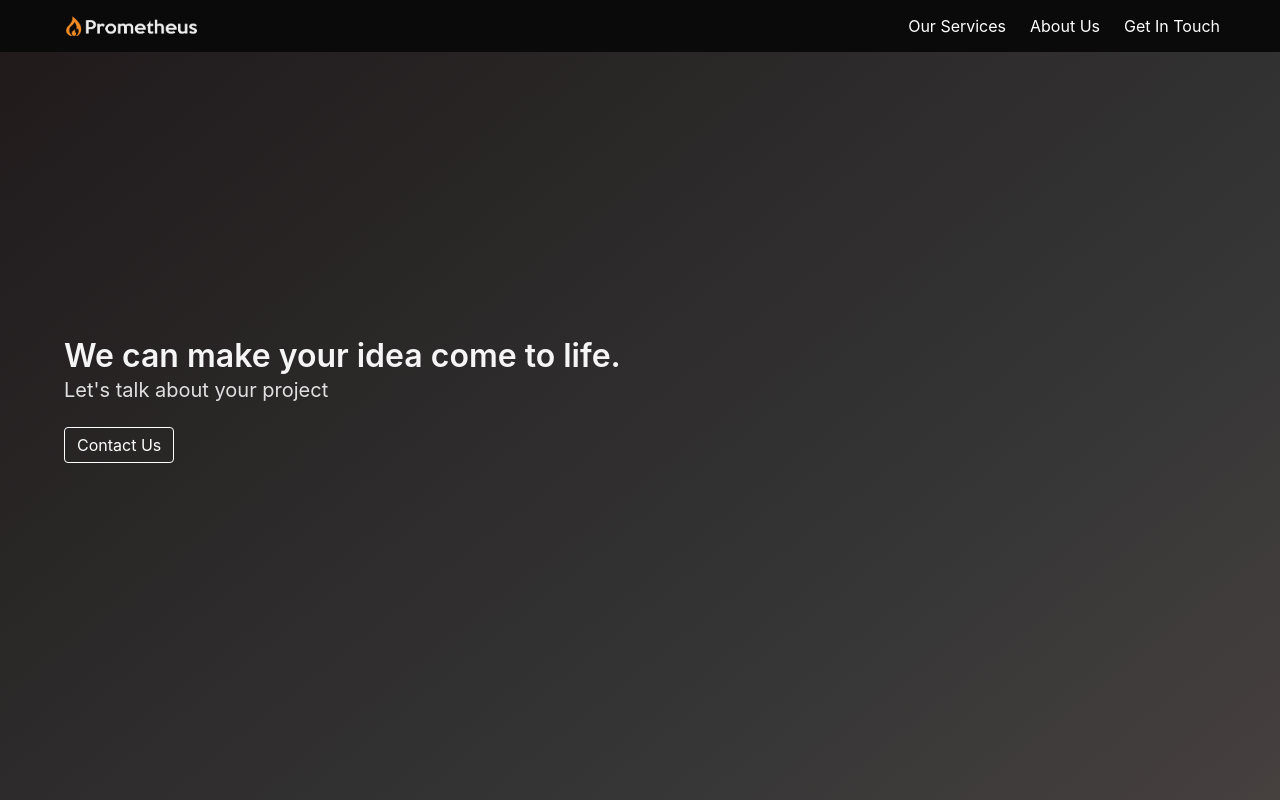
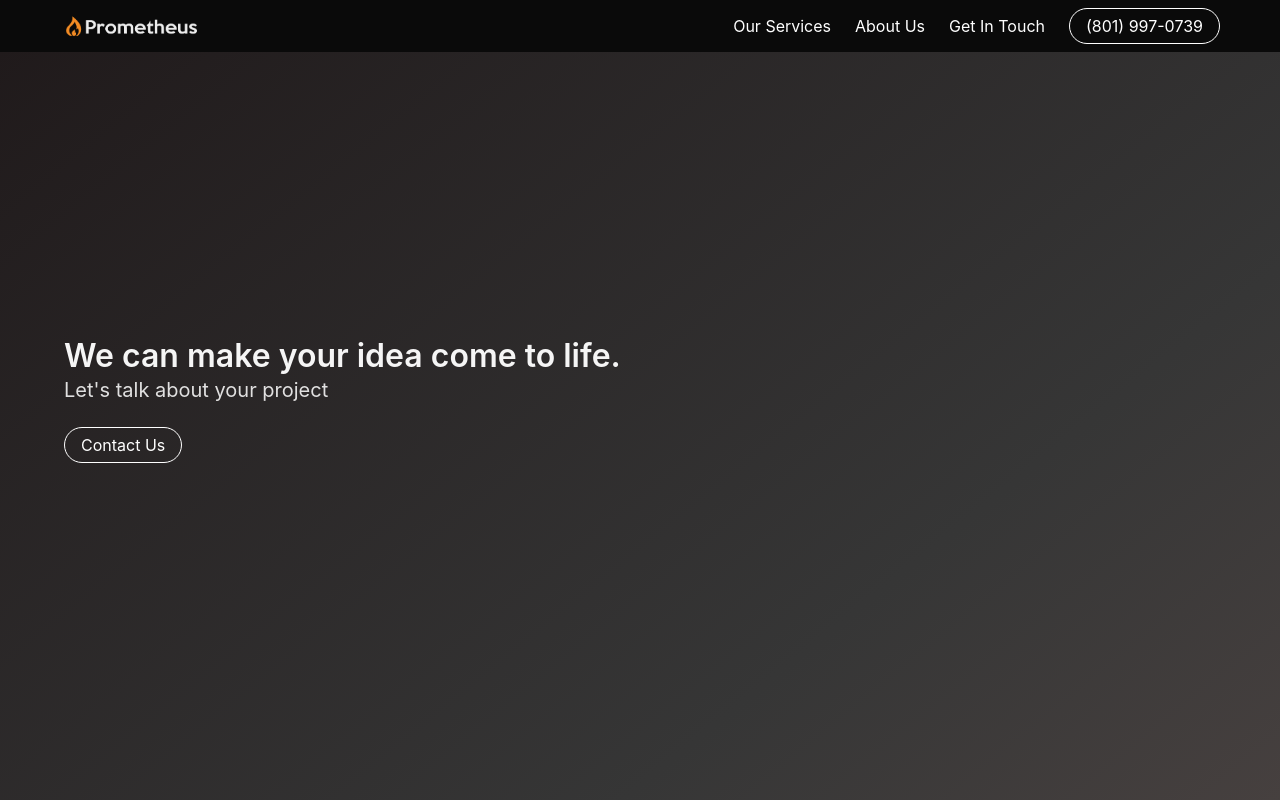
Before and after one commit to sdstolworthy/Prometheus, a React (Create React App) app: page / in a window 1280 px wide. Shown: the top 800 px of the page. Built offline with nearby package versions, Linux system fonts and the light colour scheme; the HTML template or start-up script is replaced by a standard one.

Commit message:
added button, updated navbar

```diff
--- a/package.json
+++ b/package.json
@@ -27,7 +27,9 @@
     "deploy": "gh-pages -d build"
   },
   "devDependencies": {
+    "eslint": "^4.19.1",
     "eslint-config-airbnb": "^16.1.0",
+    "eslint-config-google": "^0.9.1",
     "eslint-config-standard": "^11.0.0",
     "eslint-plugin-import": "^2.12.0",
     "eslint-plugin-jsx-a11y": "^6.0.3",
--- /dev/null
+++ b/src/components/Button/index.js
@@ -0,0 +1,14 @@
+import React from 'react'
+import { Link } from 'react-router-dom'
+import './Button.css'
+import { propsToHelperClasses } from '../../helpers/componentHelpers';
+
+const Button = {}
+Button.ExternalLink = ({ children, href, ...props }) => (
+  <a href={href} className={`button ${propsToHelperClasses(props)}`}>{children}</a>
+)
+Button.Link = ({ children, to, ...props }) => (
+  <Link to={to} className={`button ${propsToHelperClasses(props)}`}>{children}</Link>
+)
+
+export default Button
--- a/src/components/Hero/index.js
+++ b/src/components/Hero/index.js
@@ -1,5 +1,5 @@
-import React from 'react'
-import { propsToHelperClasses } from '../../helpers/componentHelpers';
+import React from "react"
+import { propsToHelperClasses } from "../../helpers/componentHelpers"
 
 const Hero = ({ children, style, ...props }) => (
   <div style={style} className={`hero ${propsToHelperClasses(props)}`}>
@@ -8,27 +8,23 @@ const Hero = ({ children, style, ...props }) => (
 )
 
 Hero.Body = ({ children, style, ...props }) => (
-  <div style={style} className={`hero-body ${propsToHelperClasses(props)}`} {...props}>
-    <div className="container">
-      {children}
-    </div>
+  <div
+    style={style}
+    className={`hero-body ${propsToHelperClasses(props)}`}
+    {...props}
+  >
+    <div className="container">{children}</div>
   </div>
 )
 
-Hero.Title = ({ children }) => (
-  <h1 className="title">
-    {children}
-  </h1>
-)
+Hero.Title = ({ children }) => <h1 className="title">{children}</h1>
 
-Hero.Subtitle = ({ children }) => (
-  <h2 className="subtitle">
-    {children}
-  </h2>
-)
+Hero.Subtitle = ({ children }) => <h2 className="subtitle">{children}</h2>
 
 Hero.CallToAction = ({ children, ...props }) => (
-  <a className="button is-black is-inverted is-outlined" {...props}>{children}</a>
+  <a className={`button is-black is-inverted is-outlined ${propsToHelperClasses(props)}`} {...props}>
+    {children}
+  </a>
 )
 
 export default Hero
--- a/src/components/Navbar/index.js
+++ b/src/components/Navbar/index.js
@@ -19,10 +19,16 @@ const Navbar = ({ children, logo, ...props }) => (
     </div>
   </nav>
 )
-Navbar.Item = ({ children, to, ...props }) => (
+Navbar.Link = ({ children, to, ...props }) => (
   <Link to={to} className={`navbar-item ${propsToHelperClasses(props)}`} >
     {children}
   </Link>
 )
 
+Navbar.Item = ({ children, ...props }) => (
+  <div className={`navbar-item ${propsToHelperClasses(props)}`} >
+    {children}
+  </div>
+)
+
 export default Navbar
--- a/src/components/index.js
+++ b/src/components/index.js
@@ -4,3 +4,4 @@ export { default as Container } from './Container'
 export { default as Section } from './Section'
 export { default as Footer } from './Footer'
 export { default as Modal } from './Modal'
+export { default as Button } from './Button'
--- a/src/layouts/defaultLayout/index.js
+++ b/src/layouts/defaultLayout/index.js
@@ -1,15 +1,20 @@
 import React from "react"
 import "./defaultLayout.css"
-import { Container, Navbar, Footer } from "../../components"
+import { Container, Navbar, Footer, Button } from "../../components"
 import PrometheusLogo from "../../prometheus-white.png"
 
 export default function DefaultLayout({ children }) {
   return (
     <div>
       <Navbar logo={PrometheusLogo} isFixedTop isTransparent isBlack>
-        <Navbar.Item to="#">Our Services</Navbar.Item>
-        <Navbar.Item to="#">About Us</Navbar.Item>
-        <Navbar.Item to="#">Get In Touch</Navbar.Item>
+        <Navbar.Link to="#">Our Services</Navbar.Link>
+        <Navbar.Link to="#">About Us</Navbar.Link>
+        <Navbar.Link to="#">Get In Touch</Navbar.Link>
+        <Navbar.Item>
+          <Button.ExternalLink href="tel:+18019970739" isRounded isInverted isOutlined isBlack>
+            (801) 997-0739
+          </Button.ExternalLink>
+        </Navbar.Item>
       </Navbar>
       {children}
       <Footer isDark />
--- a/src/routes/Home/index.js
+++ b/src/routes/Home/index.js
@@ -49,7 +49,7 @@ class HomePage extends React.Component {
         <Hero.Body>
           <Hero.Title>We can make your idea come to life.</Hero.Title>
           <Hero.Subtitle>Let's talk about your project</Hero.Subtitle>
-          <Hero.CallToAction onClick={this.openModal}>
+          <Hero.CallToAction isRounded onClick={this.openModal}>
             Contact Us
           </Hero.CallToAction>
         </Hero.Body>
```
Also changed, not shown: .eslintrc.js (deleted), src/components/Button/Button.css (added), src/components/Button/Button.scss (added), 1 other file (tests, documents, lock files or other folders).
